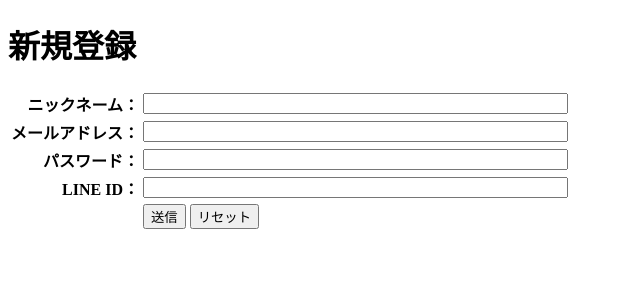
After one commit to fgoajoa/-, a Python web app: template templates/signup.html in a window 1280 px wide. The commit adds this page. Shown: the top 300 px of the page, without its empty margins (0-640 px from the left). Run offline with Jinja, Linux system fonts and the light colour scheme; the template is opened without the code that fills it, so the values that code supplies are empty.

Commit message:
add new file

```diff
--- /dev/null
+++ b/templates/signup.html
@@ -0,0 +1,39 @@
+<!DOCTYPE html>
+<html lang="en">
+<head>
+    <meta charset="UTF-8">
+    <meta name="viewport" content="width=device-width, initial-scale=1.0">
+    <link rel="stylesheet" href="../css/style_signup.css">
+    <title>Document</title>
+</head>
+<body>
+<form action="" method="post">
+<table border="0">
+    <h1>新規登録</h1>
+    <tr>
+        <td align="right"><b>ニックネーム：</b></td>
+        <td><input type="text" name="name" size="50" maxlength="20"></td>
+    </tr>
+    <tr>
+        <td align="right"><b>メールアドレス：</b></td>
+        <td><input type="email" name="email" size="50" maxlength="50"></td>
+    </tr>
+    <tr>
+        <td align="right"><b>パスワード：</b></td>
+        <td><input type="password" name="password" size="50" maxlength="20"></td>
+    </tr>
+    <tr>
+        <td align="right"><b>LINE ID：</b></td>
+        <td><input type="text" name="id" size="50" maxlength="50"></td>
+    </tr>
+    <tr>
+        <td></td>
+        <td>
+            <input type="submit" value="送信">
+            <input type="reset" value="リセット">
+        </td>
+    </tr>
+</table>
+</form>
+</body>
+</html>
--- a/templates/top.html
+++ b/templates/top.html
@@ -8,8 +8,10 @@
 </head>
 <body>
     <div>
-        <h1 class="sec1">モチベーションいらずの三日坊主防止ツール</h1><a href="">ログイン</a>
-        <h1 class="sec2">サービス名：NOT BO-SE</h1><a href="">新規登録</a>
+        <h1 class="sec1">モチベーションいらずの三日坊主防止ツール</h1>
+        <a href="">ログイン</a>
+        <h1 class="sec2">サービス名：NOT BO-SE</h1>
+        <a href="">新規登録</a>
         <p class="text1">続けたいことがあるのに三日坊主で終わってしまうあなたに</p>
         <h2 class="sec3">続けるポイントは、習慣化すること。</h2>
         <p class="text2">毎日歯を磨くように、モチベーションなどいらないくらいの小さな習慣を設定して、習慣化してしまうツールです。</p>
```
Also changed, not shown: css/style_signup.css (added).
